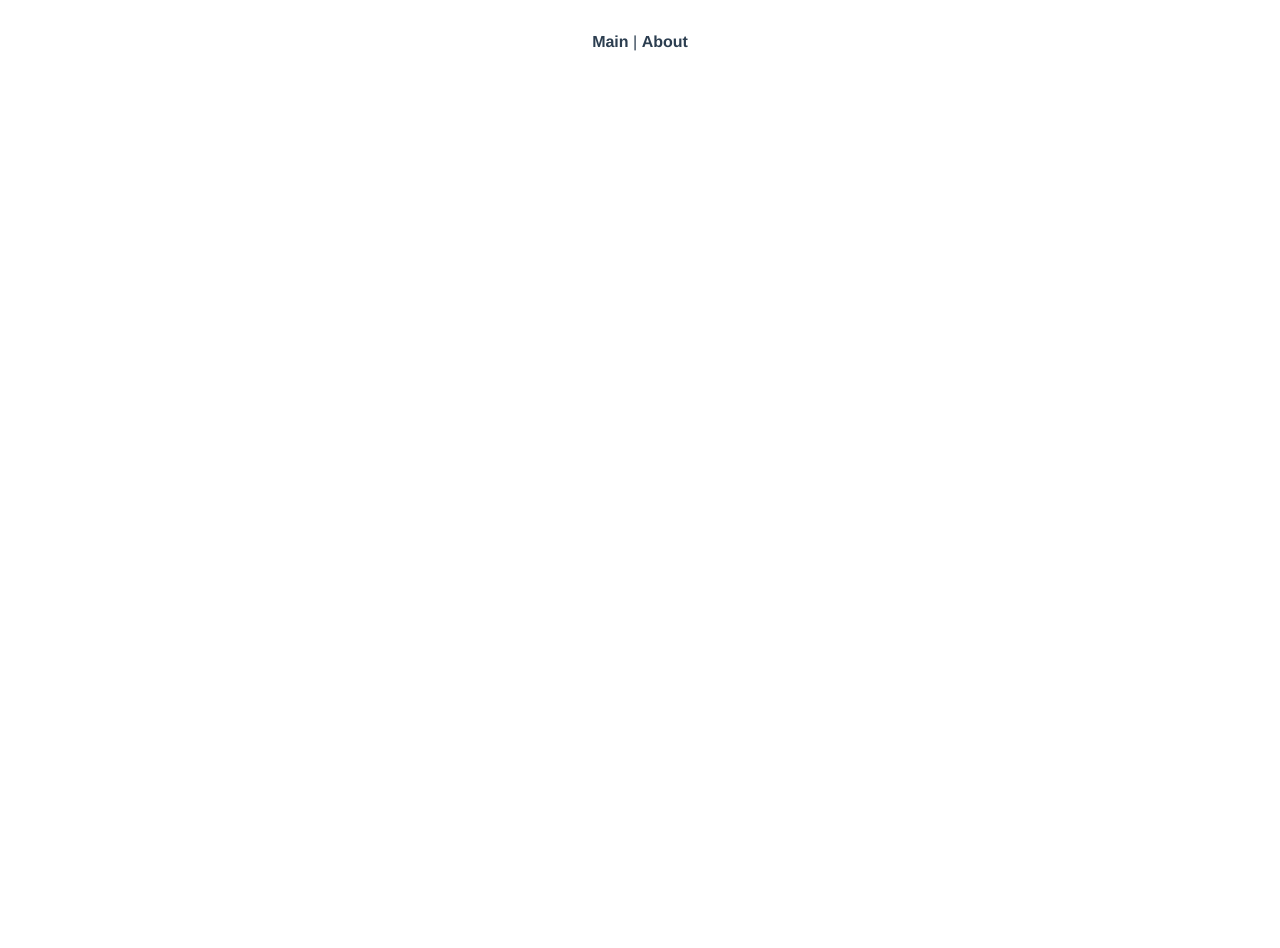
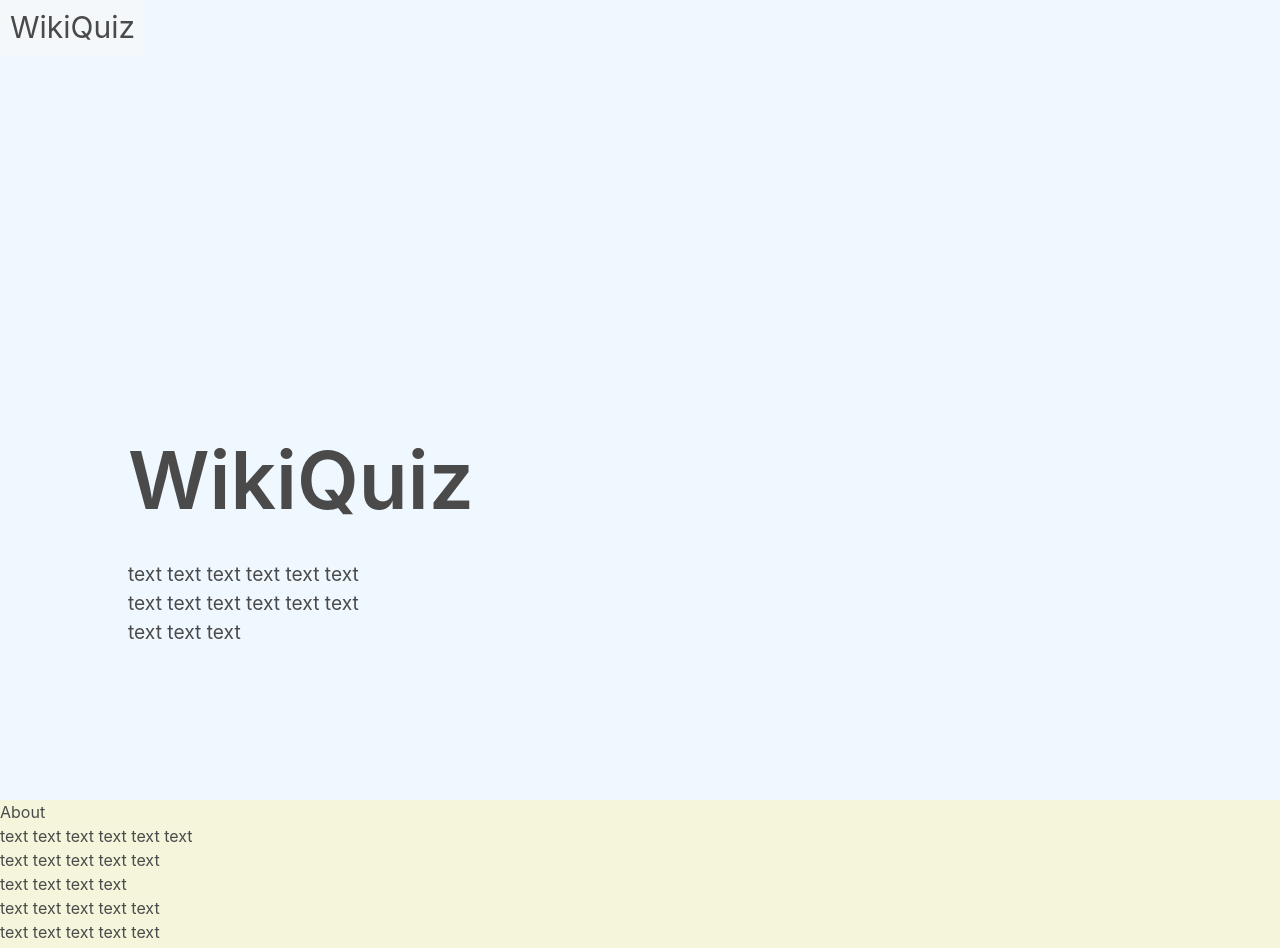
Before and after one commit to TakafumiWada/wiki-quiz-frontend, a Vue app: page / in a window 1280 px wide. Shown: the top 948 px of the page. Before the commit the page ends 800 px from the top, so only its background shows below. Built offline with nearby package versions, Linux system fonts and the light colour scheme.

Commit message:
Add: Routerの整備、簡単なモックアップ作成

```diff
--- a/src/App.vue
+++ b/src/App.vue
@@ -1,32 +1,24 @@
 <template>
   <div id="app">
-    <div id="nav">
-      <router-link to="/main">Main</router-link> |
-      <router-link to="/about">About</router-link>
-    </div>
-    <router-view />
+    <Header></Header>
+    <main id="main">
+      <router-view />
+    </main>
   </div>
 </template>
 
+<script>
+import Header from "./components/Header";
+export default {
+  components: {
+    Header,
+  },
+};
+</script>
+
 <style lang="scss">
 #app {
-  font-family: Avenir, Helvetica, Arial, sans-serif;
-  -webkit-font-smoothing: antialiased;
-  -moz-osx-font-smoothing: grayscale;
-  text-align: center;
-  color: #2c3e50;
-}
-
-#nav {
-  padding: 30px;
-
-  a {
-    font-weight: bold;
-    color: #2c3e50;
-
-    &.router-link-exact-active {
-      color: #42b983;
-    }
-  }
+  display: flex;
+  justify-content: center;
 }
 </style>
--- /dev/null
+++ b/src/components/Header.vue
@@ -0,0 +1,38 @@
+<template>
+  <header>
+    <div class="icon__container" @click="linkToTop">
+      <div class="icon__content">WikiQuiz</div>
+    </div>
+  </header>
+</template>
+
+<script>
+export default {
+  methods: {
+    linkToTop() {
+      if (this.$router.currentRoute.name === "Home") return;
+      this.$router.push("/");
+    },
+  },
+};
+</script>
+
+<style lang="scss" scoped>
+.icon {
+  &__container {
+    position: fixed;
+    top: 0;
+    left: 0;
+    display: flex;
+    justify-content: center;
+    align-items: center;
+    z-index: 99;
+    background-color: rgba(248, 247, 247, 0.5);
+    cursor: pointer;
+  }
+  &__content {
+    margin: 5px 10px;
+    font-size: 30px;
+  }
+}
+</style>
--- a/src/router/index.js
+++ b/src/router/index.js
@@ -1,23 +1,20 @@
 import Vue from "vue";
 import VueRouter from "vue-router";
 import Main from "../views/Main.vue";
+import Home from "../views/Home.vue";
 
 Vue.use(VueRouter);
 
 const routes = [
   {
+    path: "/",
+    name: "Home",
+    component: Home,
+  },
+  {
     path: "/main",
     name: "Main",
     component: Main,
-  },
-  {
-    path: "/about",
-    name: "About",
-    // route level code-splitting
-    // this generates a separate chunk (about.[hash].js) for this route
-    // which is lazy-loaded when the route is visited.
-    component: () =>
-      import(/* webpackChunkName: "about" */ "../views/About.vue"),
   },
 ];
 
--- a/src/views/About.vue
+++ /dev/null
@@ -1,5 +0,0 @@
-<template>
-  <div class="about">
-    <h1>This is an about page</h1>
-  </div>
-</template>
--- /dev/null
+++ b/src/views/Home.vue
@@ -0,0 +1,72 @@
+<template>
+  <div>
+    <!-- <div><button @click="linkToMain">WikiQuizに挑む</button></div> -->
+    <section class="top">
+      <div class="top__topic">
+        <div class="top__topic--main">WikiQuiz</div>
+        <div class="top__topic--sub">
+          <div>text text text text text text</div>
+          <div>text text text text text text</div>
+          <div>text text text</div>
+        </div>
+      </div>
+    </section>
+    <section class="about">
+      <div class="about__topic">About</div>
+      <div class="about__contents">
+        <div class="about__text">
+          <div class="about__text--main">text text text text text text</div>
+          <div class="about__text--sub">
+            <div>text text text text text</div>
+            <div>text text text text</div>
+            <div>text text text text text</div>
+          </div>
+          <div class="about__text--sub">
+            <div>text text text text text</div>
+            <div>text text text text</div>
+            <div>text text text text text</div>
+          </div>
+          <div class="about__button"><button>more</button></div>
+        </div>
+        <div class="about__image"><img src="" alt="" /></div>
+      </div>
+    </section>
+    <section class="howto"></section>
+  </div>
+</template>
+
+<script>
+export default {
+  methods: {
+    linkToMain() {
+      this.$router.push("/main");
+    },
+  },
+};
+</script>
+
+<style lang="scss" scoped>
+.top {
+  height: 100vh;
+  width: 100vw;
+  background-color: aliceblue;
+  &__topic {
+    position: absolute;
+    top: 50%;
+    left: 10%;
+    &--main {
+      margin: 20px 0;
+      font-size: 5em;
+      font-weight: 600;
+    }
+    &--sub {
+      font-size: 1.2em;
+    }
+  }
+}
+.about {
+  height: 90vh;
+  width: 100vw;
+  background-color: beige;
+}
+</style>
```
